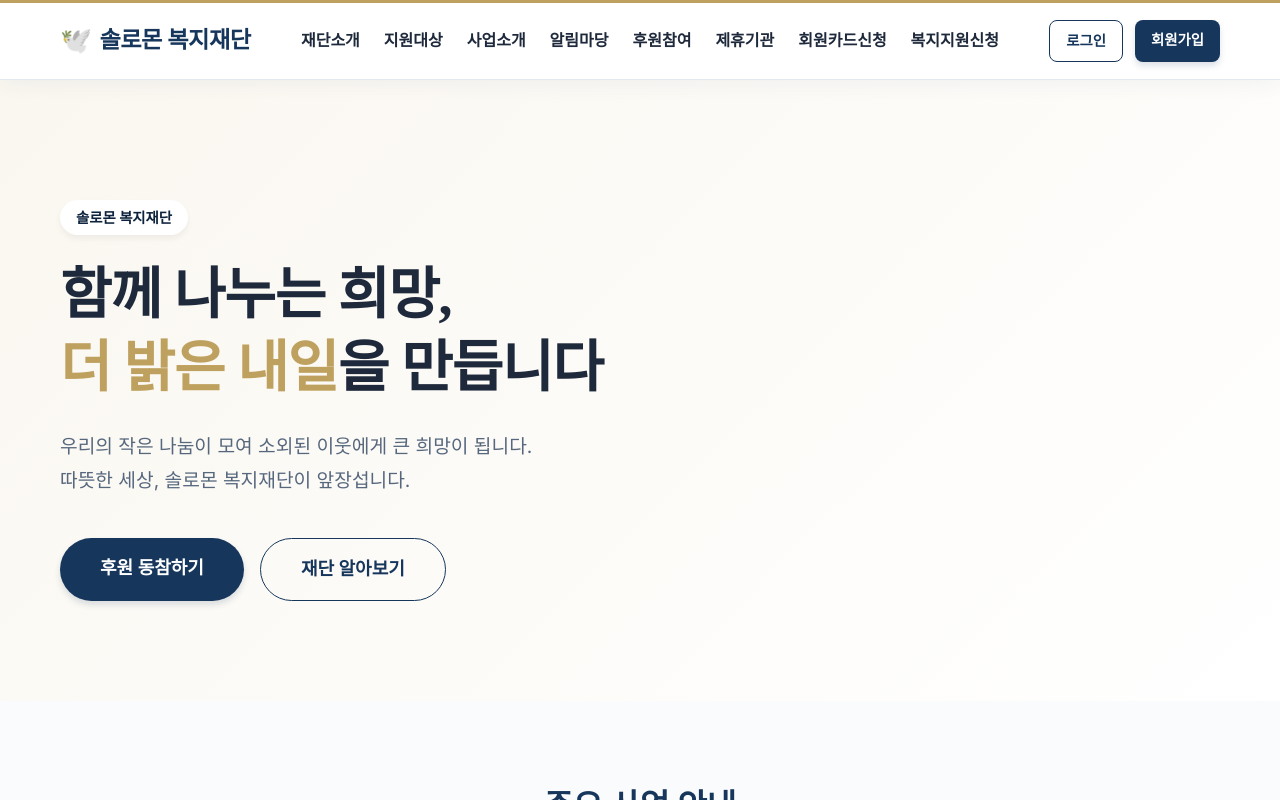
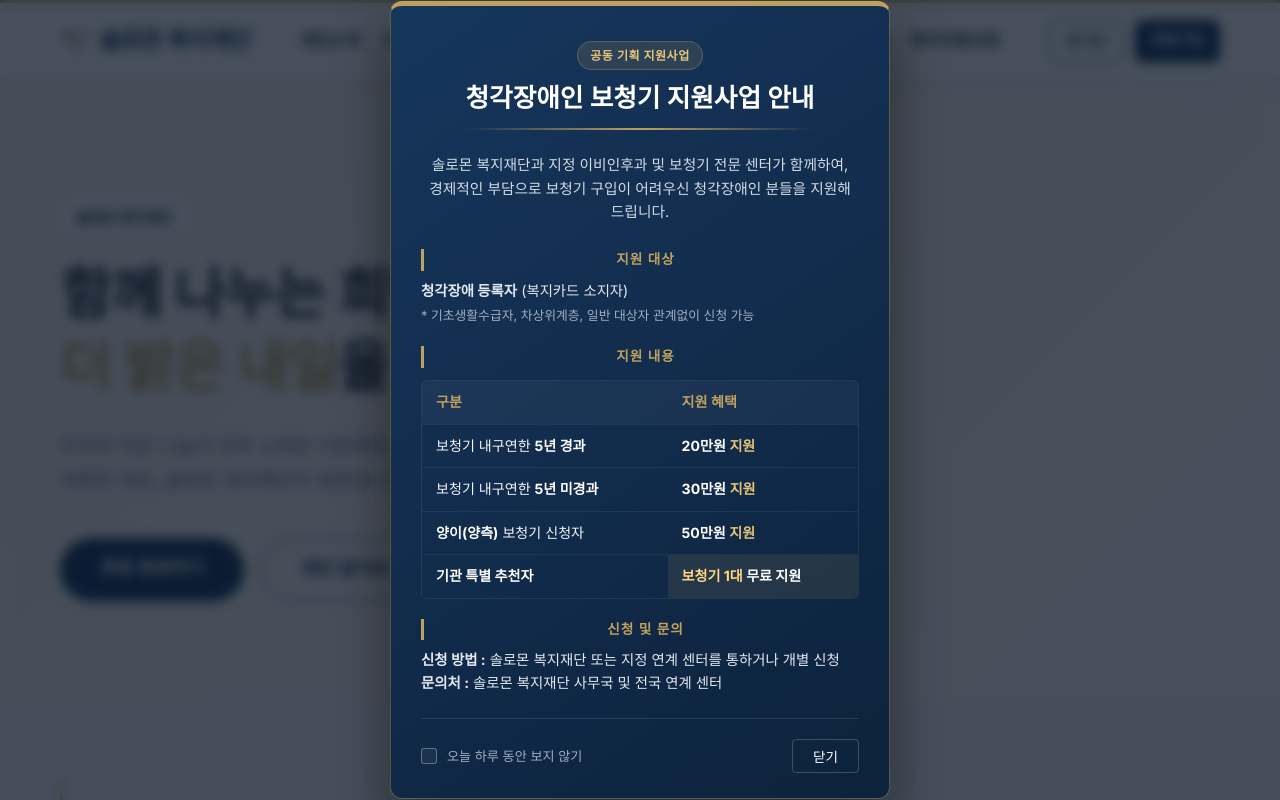
Before and after one commit to LowMp/solomon, a Next.js app: page / in a window 1280 px wide. Shown: the top 800 px of the page. Built offline with nearby package versions, Linux system fonts and the light colour scheme.

Commit message:
feat: 청각장애인 보청기 지원사업 안내 팝업 모달 구현

```diff
--- a/src/app/page.js
+++ b/src/app/page.js
@@ -1,10 +1,12 @@
 import Image from "next/image";
 import styles from "./page.module.css";
 import Link from "next/link";
+import WelfarePopup from "@/components/WelfarePopup";
 
 export default function Home() {
   return (
     <div className={styles.main}>
+      <WelfarePopup />
       {/* Hero Banner Section */}
       <section className={styles.hero}>
         <div className="container">
--- /dev/null
+++ b/src/components/WelfarePopup.css
@@ -0,0 +1,290 @@
+/* WelfarePopup.css */
+
+.popup-overlay {
+  position: fixed;
+  top: 0;
+  left: 0;
+  width: 100%;
+  height: 100%;
+  background-color: rgba(9, 21, 37, 0.75);
+  backdrop-filter: blur(6px);
+  display: flex;
+  justify-content: center;
+  align-items: center;
+  z-index: 9999;
+  animation: popupFadeIn 0.3s ease-out;
+}
+
+.popup-content {
+  background: linear-gradient(145deg, #16365c 0%, #0d223c 100%);
+  border: 1px solid rgba(191, 161, 95, 0.4);
+  border-top: 5px solid #bfa15f;
+  border-radius: 12px;
+  width: 90%;
+  max-width: 500px;
+  padding: 35px 30px 25px 30px;
+  box-shadow: 0 20px 50px rgba(0, 0, 0, 0.5), 0 0 30px rgba(191, 161, 95, 0.1);
+  color: #f5f7fa;
+  position: relative;
+  font-family: 'Inter', 'Noto Serif KR', sans-serif;
+  animation: popupSlideUp 0.35s cubic-bezier(0.16, 1, 0.3, 1);
+}
+
+@keyframes popupFadeIn {
+  from { opacity: 0; }
+  to { opacity: 1; }
+}
+
+@keyframes popupSlideUp {
+  from {
+    opacity: 0;
+    transform: translateY(30px) scale(0.96);
+  }
+  to {
+    opacity: 1;
+    transform: translateY(0) scale(1);
+  }
+}
+
+.popup-header {
+  text-align: center;
+  margin-bottom: 24px;
+}
+
+.popup-badge {
+  display: inline-block;
+  background-color: rgba(191, 161, 95, 0.15);
+  color: #e5c478;
+  border: 1px solid rgba(191, 161, 95, 0.3);
+  padding: 4px 12px;
+  font-size: 0.75rem;
+  font-weight: 600;
+  border-radius: 20px;
+  margin-bottom: 12px;
+  letter-spacing: 0.5px;
+}
+
+.popup-header h2 {
+  font-family: 'Noto Serif KR', serif;
+  font-size: 1.6rem;
+  color: #ffffff;
+  margin: 0 0 12px 0;
+  line-height: 1.35;
+  font-weight: 700;
+  word-break: keep-all;
+}
+
+.popup-divider {
+  height: 2px;
+  background: linear-gradient(90deg, transparent, #bfa15f, transparent);
+  width: 80%;
+  margin: 0 auto;
+}
+
+.popup-body {
+  margin-bottom: 24px;
+}
+
+.popup-intro {
+  font-size: 0.92rem;
+  line-height: 1.6;
+  text-align: center;
+  color: #d1dbe5;
+  margin-bottom: 24px;
+  word-break: keep-all;
+}
+
+.popup-section {
+  margin-bottom: 20px;
+}
+
+.popup-section:last-child {
+  margin-bottom: 0;
+}
+
+.section-title {
+  font-size: 0.85rem;
+  color: #bfa15f;
+  text-transform: uppercase;
+  letter-spacing: 1px;
+  margin: 0 0 8px 0;
+  border-left: 3px solid #bfa15f;
+  padding-left: 8px;
+  font-weight: 700;
+}
+
+.section-text {
+  font-size: 0.9rem;
+  line-height: 1.6;
+  color: #e2e8f0;
+  margin: 0;
+  word-break: keep-all;
+}
+
+.text-muted {
+  font-size: 0.8rem;
+  color: #a0aec0;
+  display: inline-block;
+  margin-top: 4px;
+}
+
+/* Table styling */
+.table-responsive {
+  width: 100%;
+  overflow-x: auto;
+  margin: 12px 0;
+  border-radius: 6px;
+  border: 1px solid rgba(255, 255, 255, 0.08);
+}
+
+.popup-table {
+  width: 100%;
+  border-collapse: collapse;
+  font-size: 0.88rem;
+  text-align: left;
+}
+
+.popup-table th,
+.popup-table td {
+  padding: 10px 14px;
+  border-bottom: 1px solid rgba(255, 255, 255, 0.06);
+}
+
+.popup-table th {
+  background-color: rgba(255, 255, 255, 0.04);
+  color: #bfa15f;
+  font-weight: 600;
+}
+
+.popup-table tr:last-child td {
+  border-bottom: none;
+}
+
+.popup-table td strong {
+  color: #ffffff;
+}
+
+.highlight-gold {
+  color: #e5c478;
+  font-weight: 600;
+}
+
+.highlight-gold-bg {
+  background-color: rgba(191, 161, 95, 0.12);
+  color: #ffd885;
+  font-weight: 700;
+}
+
+/* Footer & Checkbox Styling */
+.popup-footer {
+  display: flex;
+  justify-content: space-between;
+  align-items: center;
+  border-top: 1px solid rgba(255, 255, 255, 0.1);
+  padding-top: 20px;
+  margin-top: 20px;
+}
+
+.checkbox-container {
+  display: flex;
+  align-items: center;
+  position: relative;
+  padding-left: 26px;
+  cursor: pointer;
+  font-size: 0.82rem;
+  color: #a0aec0;
+  user-select: none;
+  transition: color 0.2s ease;
+}
+
+.checkbox-container:hover {
+  color: #e2e8f0;
+}
+
+.checkbox-container input {
+  position: absolute;
+  opacity: 0;
+  cursor: pointer;
+  height: 0;
+  width: 0;
+}
+
+.checkmark {
+  position: absolute;
+  top: 50%;
+  left: 0;
+  transform: translateY(-50%);
+  height: 16px;
+  width: 16px;
+  background-color: rgba(255, 255, 255, 0.05);
+  border: 1px solid rgba(255, 255, 255, 0.3);
+  border-radius: 3px;
+  transition: all 0.2s ease;
+}
+
+.checkbox-container:hover input ~ .checkmark {
+  border-color: #bfa15f;
+}
+
+.checkbox-container input:checked ~ .checkmark {
+  background-color: #bfa15f;
+  border-color: #bfa15f;
+}
+
+.checkmark:after {
+  content: "";
+  position: absolute;
+  display: none;
+}
+
+.checkbox-container input:checked ~ .checkmark:after {
+  display: block;
+}
+
+.checkbox-container .checkmark:after {
+  left: 5px;
+  top: 2px;
+  width: 4px;
+  height: 8px;
+  border: solid #0f223c;
+  border-width: 0 2px 2px 0;
+  transform: rotate(45deg);
+}
+
+.popup-close-btn {
+  background-color: transparent;
+  color: #ffffff;
+  border: 1px solid rgba(255, 255, 255, 0.2);
+  padding: 6px 20px;
+  font-size: 0.85rem;
+  font-weight: 500;
+  border-radius: 4px;
+  cursor: pointer;
+  transition: all 0.25s ease;
+}
+
+.popup-close-btn:hover {
+  background-color: #ffffff;
+  color: #16365c;
+  border-color: #ffffff;
+  box-shadow: 0 4px 12px rgba(255, 255, 255, 0.15);
+}
+
+@media (max-width: 480px) {
+  .popup-content {
+    padding: 25px 20px 20px 20px;
+  }
+  .popup-header h2 {
+    font-size: 1.35rem;
+  }
+  .popup-footer {
+    flex-direction: column;
+    gap: 15px;
+    align-items: flex-start;
+  }
+  .popup-close-btn {
+    width: 100%;
+    padding: 10px;
+    text-align: center;
+  }
+}
--- /dev/null
+++ b/src/components/WelfarePopup.jsx
@@ -0,0 +1,109 @@
+"use client";
+
+import React, { useState, useEffect } from "react";
+import "./WelfarePopup.css";
+
+export default function WelfarePopup() {
+  const [isOpen, setIsOpen] = useState(false);
+
+  useEffect(() => {
+    const hideUntil = localStorage.getItem("welfare_popup_hide_until");
+    if (!hideUntil) {
+      setIsOpen(true);
+    } else {
+      const now = new Date().getTime();
+      if (now > parseInt(hideUntil, 10)) {
+        setIsOpen(true);
+      }
+    }
+  }, []);
+
+  const handleClose = (hideForToday) => {
+    if (hideForToday) {
+      // Set expire time to 24 hours from now
+      const expireTime = new Date().getTime() + 24 * 60 * 60 * 1000;
+      localStorage.setItem("welfare_popup_hide_until", expireTime.toString());
+    }
+    setIsOpen(false);
+  };
+
+  if (!isOpen) return null;
+
+  return (
+    <div className="popup-overlay" onClick={() => handleClose(false)}>
+      <div className="popup-content" onClick={(e) => e.stopPropagation()}>
+        <div className="popup-header">
+          <span className="popup-badge">공동 기획 지원사업</span>
+          <h2>청각장애인 보청기 지원사업 안내</h2>
+          <div className="popup-divider"></div>
+        </div>
+
+        <div className="popup-body">
+          <p className="popup-intro">
+            솔로몬 복지재단과 지정 이비인후과 및 보청기 전문 센터가 함께하여,
+            경제적인 부담으로 보청기 구입이 어려우신 청각장애인 분들을 지원해 드립니다.
+          </p>
+
+          <div className="popup-section">
+            <h4 className="section-title">지원 대상</h4>
+            <p className="section-text">
+              <strong>청각장애 등록자</strong> (복지카드 소지자)<br />
+              <span className="text-muted">* 기초생활수급자, 차상위계층, 일반 대상자 관계없이 신청 가능</span>
+            </p>
+          </div>
+
+          <div className="popup-section">
+            <h4 className="section-title">지원 내용</h4>
+            <div className="table-responsive">
+              <table className="popup-table">
+                <thead>
+                  <tr>
+                    <th>구분</th>
+                    <th>지원 혜택</th>
+                  </tr>
+                </thead>
+                <tbody>
+                  <tr>
+                    <td>보청기 내구연한 <strong>5년 경과</strong></td>
+                    <td className="highlight-gold"><strong>20만원</strong> 지원</td>
+                  </tr>
+                  <tr>
+                    <td>보청기 내구연한 <strong>5년 미경과</strong></td>
+                    <td className="highlight-gold"><strong>30만원</strong> 지원</td>
+                  </tr>
+                  <tr>
+                    <td><strong>양이(양측)</strong> 보청기 신청자</td>
+                    <td className="highlight-gold"><strong>50만원</strong> 지원</td>
+                  </tr>
+                  <tr>
+                    <td><strong>기관 특별 추천자</strong></td>
+                    <td className="highlight-gold-bg">보청기 1대 <strong>무료 지원</strong></td>
+                  </tr>
+                </tbody>
+              </table>
+            </div>
+          </div>
+
+          <div className="popup-section">
+            <h4 className="section-title">신청 및 문의</h4>
+            <p className="section-text">
+              <strong>신청 방법 :</strong> 솔로몬 복지재단 또는 지정 연계 센터를 통하거나 개별 신청<br />
+              <strong>문의처 :</strong> 솔로몬 복지재단 사무국 및 전국 연계 센터
+            </p>
+          </div>
+        </div>
+
+        <div className="popup-footer">
+          <label className="checkbox-container">
+            <input type="checkbox" id="today-hide-checkbox" onChange={(e) => handleClose(e.target.checked)} />
+            <span className="checkmark"></span>
+            오늘 하루 동안 보지 않기
+          </label>
+          <button className="popup-close-btn" onClick={() => handleClose(false)}>
+            닫기
+          </button>
+        </div>
+      </div>
+    </div>
+  );
+}
```
